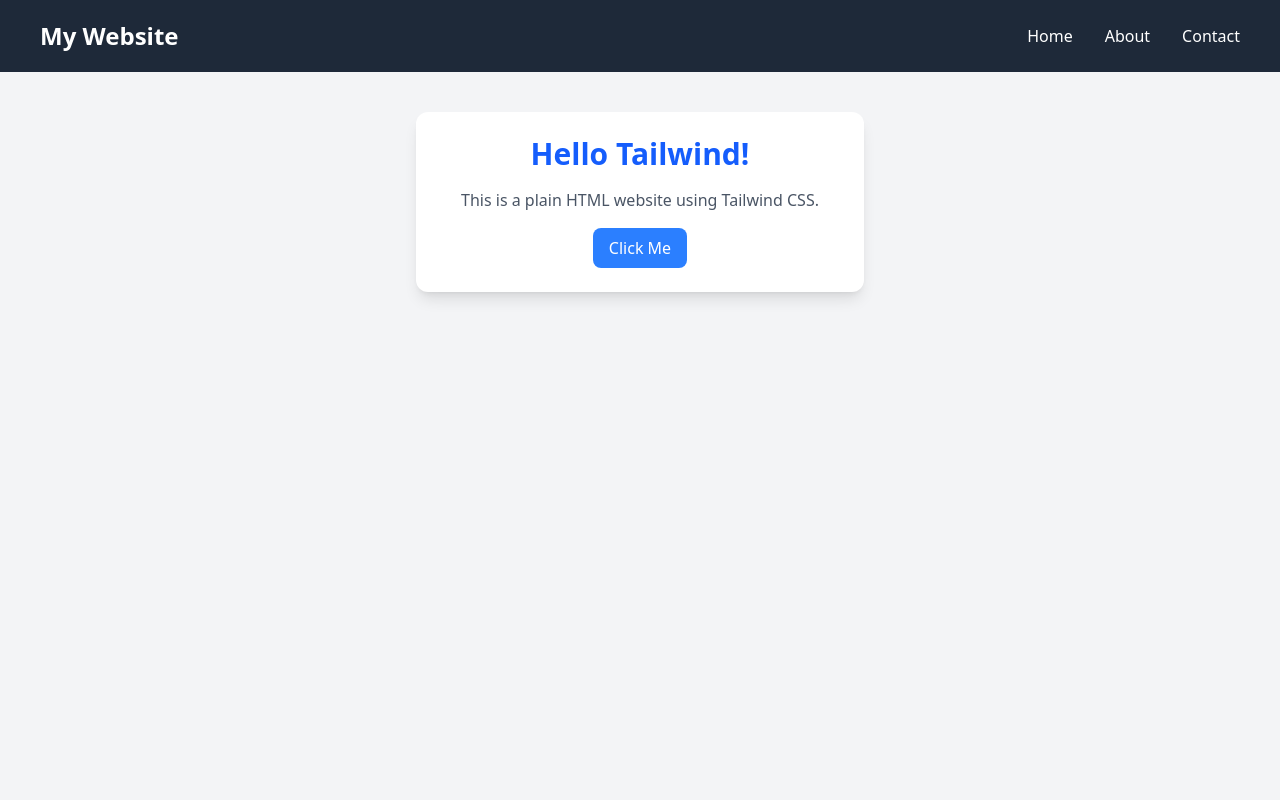
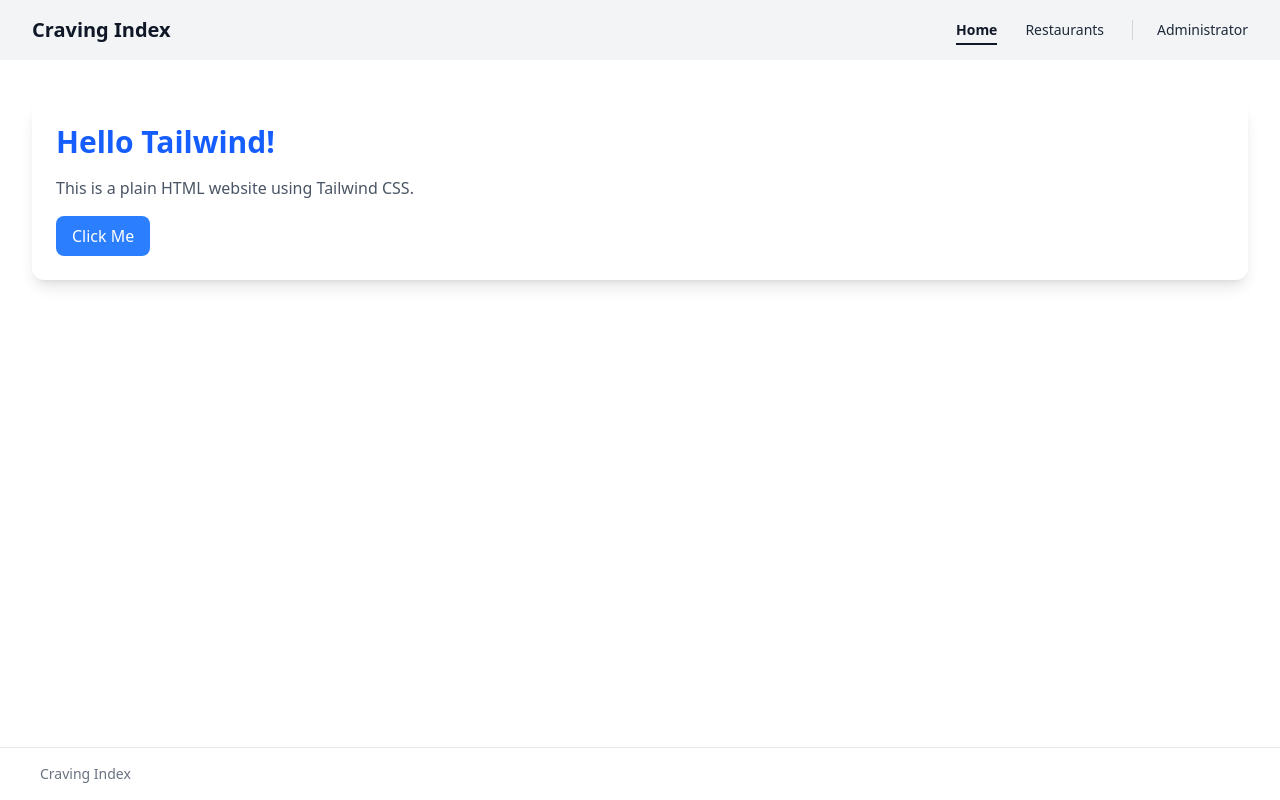
Before and after one commit to jamisonorton/6465-restaurant, a PHP site: page / in a window 1280 px wide. Run offline with PHP 8.4, Linux system fonts and the light colour scheme.

Commit message:
updated the app to have a header and footer

```diff
--- /dev/null
+++ b/includes/footer.php
@@ -0,0 +1,5 @@
+<footer class="mt-auto border-t border-gray-200 px-10 py-4 text-left text-sm text-gray-500">
+  <div class="mx-auto max-w-7xl">Craving Index</div>
+</footer>
+</body>
+</html>
--- /dev/null
+++ b/includes/header.php
@@ -0,0 +1,11 @@
+<!DOCTYPE html>
+<html lang="en">
+<head>
+    <meta charset="UTF-8">
+    <meta name="viewport" content="width=device-width, initial-scale=1.0">
+
+    <script src="https://cdn.jsdelivr.net/npm/@tailwindcss/browser@4"></script>
+
+    <title>Craving Index</title>
+</head>
+<body class="min-h-screen flex flex-col">
--- /dev/null
+++ b/includes/nav.php
@@ -0,0 +1,40 @@
+<?php
+$currentPage = basename($_SERVER['PHP_SELF']);
+
+function navLinkClasses(string $page, string $currentPage): string
+{
+    return $page === $currentPage
+        ? 'border-b-2 border-gray-900 pb-1 font-semibold text-gray-900'
+        : 'text-gray-800 hover:text-gray-600';
+}
+?>
+
+<nav class="flex items-center justify-between bg-gray-100 px-8 py-4">
+  <a href="index.php" class="text-xl font-bold text-gray-900">
+    Craving Index
+  </a>
+
+  <ul class="flex items-center gap-7 text-sm">
+    <li>
+      <a href="index.php"
+         class="<?= navLinkClasses('index.php', $currentPage) ?>"
+         <?= $currentPage === 'index.php' ? 'aria-current="page"' : '' ?>>
+        Home
+      </a>
+    </li>
+    <li>
+      <a href="restaurants.php"
+         class="<?= navLinkClasses('restaurants.php', $currentPage) ?>"
+         <?= $currentPage === 'restaurants.php' ? 'aria-current="page"' : '' ?>>
+        Restaurants
+      </a>
+    </li>
+    <li class="border-l border-gray-300 pl-6">
+      <a href="administrator.php"
+         class="<?= navLinkClasses('administrator.php', $currentPage) ?>"
+         <?= $currentPage === 'administrator.php' ? 'aria-current="page"' : '' ?>>
+        Administrator
+      </a>
+    </li>
+  </ul>
+</nav>
--- a/index.php
+++ b/index.php
@@ -1,57 +1,19 @@
-<!DOCTYPE html>
-<html lang="en">
-    <head>
-        <meta charset="UTF-8">
-        <meta name="viewport" content="width=device-width, initial-scale=1.0">
+<?php
+require_once 'includes/header.php';
+require_once 'includes/nav.php';
 
-        <script src="https://cdn.jsdelivr.net/npm/@tailwindcss/browser@4"></script>
-
-        <title>My Website</title>
-    </head>
-
-    <body class="bg-gray-100 min-h-screen">
-
-        <!-- Navigation Bar -->
-        <nav class="bg-gray-800 px-10 py-5 flex justify-between items-center">
-            <a href="index.html" class="text-white text-2xl font-bold">
-                My Website
-            </a>
-
-            <ul class="hidden md:flex gap-8">
-                <li>
-                    <a href="index.html" class="text-white hover:text-blue-400">
-                        Home
-                    </a>
-                </li>
-
-                <li>
-                    <a href="about.html" class="text-white hover:text-blue-400">
-                        About
-                    </a>
-                </li>
-
-                <li>
-                    <a href="contact.html" class="text-white hover:text-blue-400">
-                        Contact
-                    </a>
-                </li>
-            </ul>
-        </nav>
-
+?>
         <!-- Main Content -->
-        <main class="max-w-md mx-auto mt-10 bg-white p-6 rounded-xl shadow-lg flex flex-col items-center justify-center">
-            <h1 class="text-3xl font-bold text-blue-600">
-                Hello Tailwind!
-            </h1>
-
+<main class="mx-auto mt-10 w-full max-w-7xl flex-1 px-8">
+  <div class="rounded-xl bg-white p-6 shadow-lg">
+    <h1 class="text-3xl font-bold text-blue-600">Hello Tailwind!</h1>
     <p class="mt-4 text-gray-600">
       This is a plain HTML website using Tailwind CSS.
     </p>
-
-            <button class="mt-4 bg-blue-500 hover:bg-blue-700 text-white px-4 py-2 rounded-lg">
+    <button class="mt-4 rounded-lg bg-blue-500 px-4 py-2 text-white hover:bg-blue-700">
       Click Me
     </button>
+  </div>
 </main>
 
-    </body>
-</html>
+<?php require_once 'includes/footer.php'; ?>
```
Lines whose indentation alone changed are shown as unchanged.
